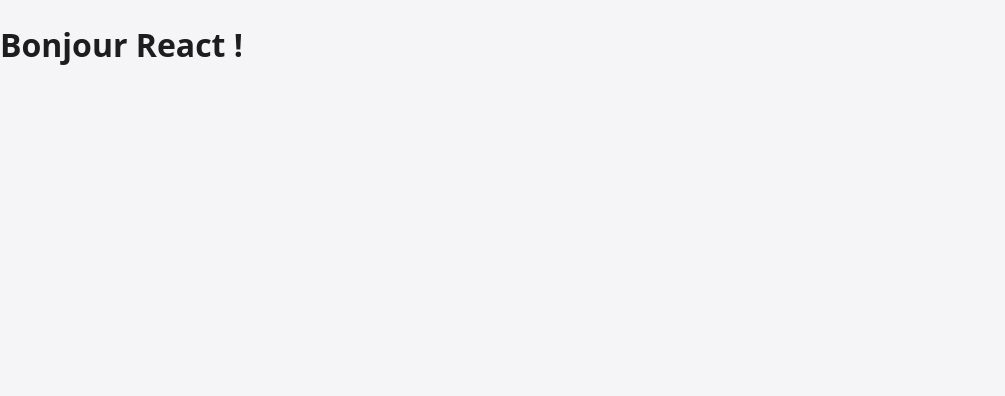
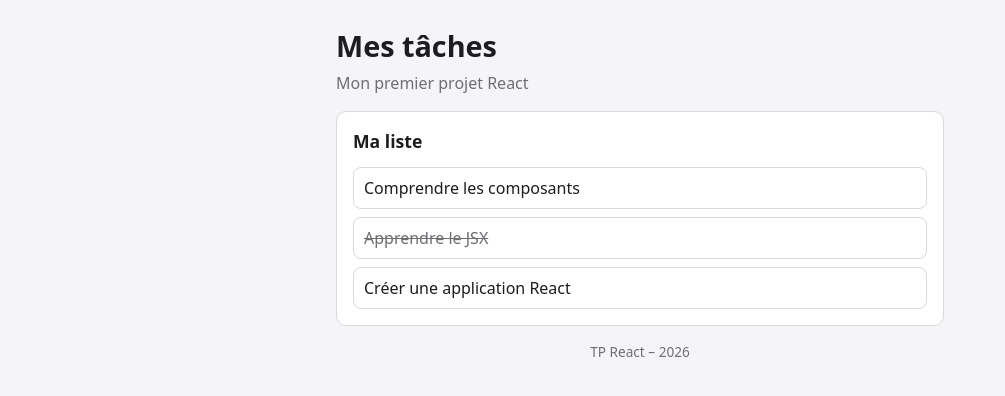
Before and after one commit to dev-hanane/tp-react-taches, a React (Vite) app in the folder mes-taches/: page / in a window 1280 px wide. Shown: the top 396 px of the page, without its empty margins (0-1005 px from the left). Built offline with nearby package versions, Linux system fonts and the light colour scheme.

Commit message:
Étape 1 : premiers composants

```diff
--- a/mes-taches/src/App.jsx
+++ b/mes-taches/src/App.jsx
@@ -1,5 +1,21 @@
+
+import Entete from './components/Entete.jsx'
+import ListeTaches from './components/ListeTaches.jsx'
+import Pied from './components/Pied.jsx'
+
 function App() {
-  return <h1>Bonjour React !</h1>
+  return (
+    <div className="app">
+      <Entete />
+
+      <section className="carte">
+        <h2>Ma liste</h2>
+        <ListeTaches />
+      </section>
+
+      <Pied />
+    </div>
+  )
 }
 
 export default App
--- /dev/null
+++ b/mes-taches/src/components/Entete.jsx
@@ -0,0 +1,11 @@
+
+function Entete() {
+  return (
+    <header className="entete">
+      <h1>Mes tâches</h1>
+      <p>Mon premier projet React</p>
+    </header>
+  )
+}
+
+export default Entete
--- /dev/null
+++ b/mes-taches/src/components/ListeTaches.jsx
@@ -0,0 +1,26 @@
+
+function ListeTaches() {
+  return (
+    <ul className="liste-taches">
+      <li className="tache">
+        <span className="titre">
+          Comprendre les composants
+        </span>
+      </li>
+
+      <li className="tache terminee">
+        <span className="titre">
+          Apprendre le JSX
+        </span>
+      </li>
+
+      <li className="tache">
+        <span className="titre">
+          Créer une application React
+        </span>
+      </li>
+    </ul>
+  )
+}
+
+export default ListeTaches
--- /dev/null
+++ b/mes-taches/src/components/Pied.jsx
@@ -0,0 +1,12 @@
+
+const ANNEE = new Date().getFullYear()
+
+function Pied() {
+  return (
+    <footer className="pied">
+      TP React – {ANNEE}
+    </footer>
+  )
+}
+
+export default Pied
```
